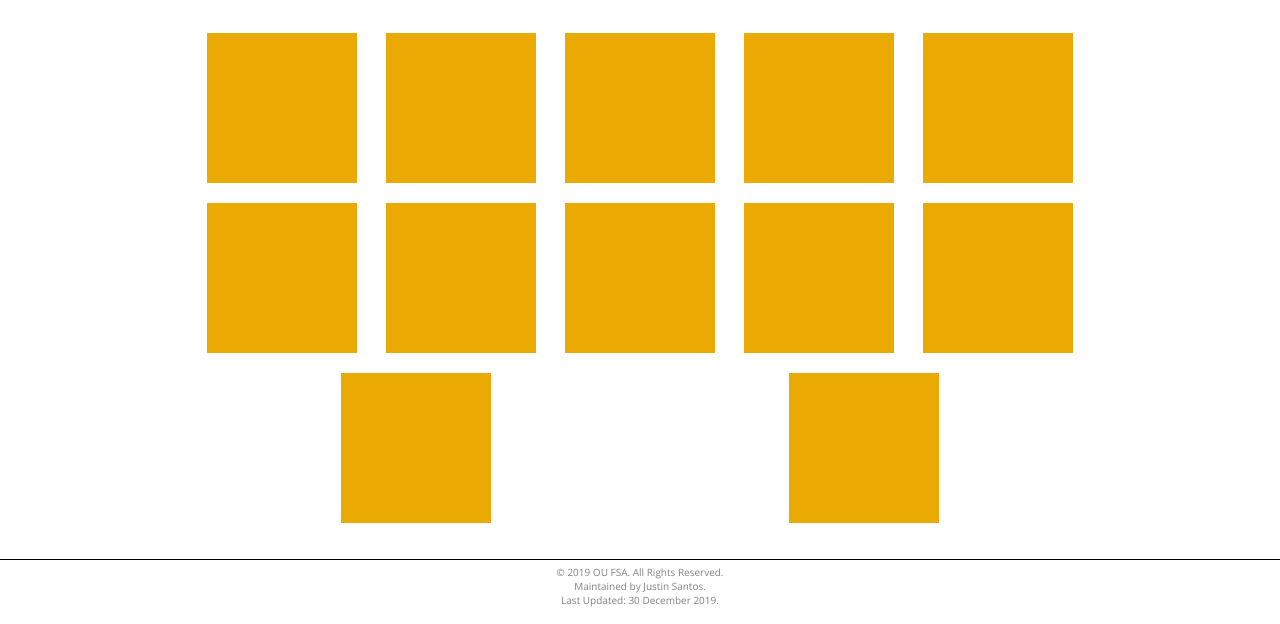
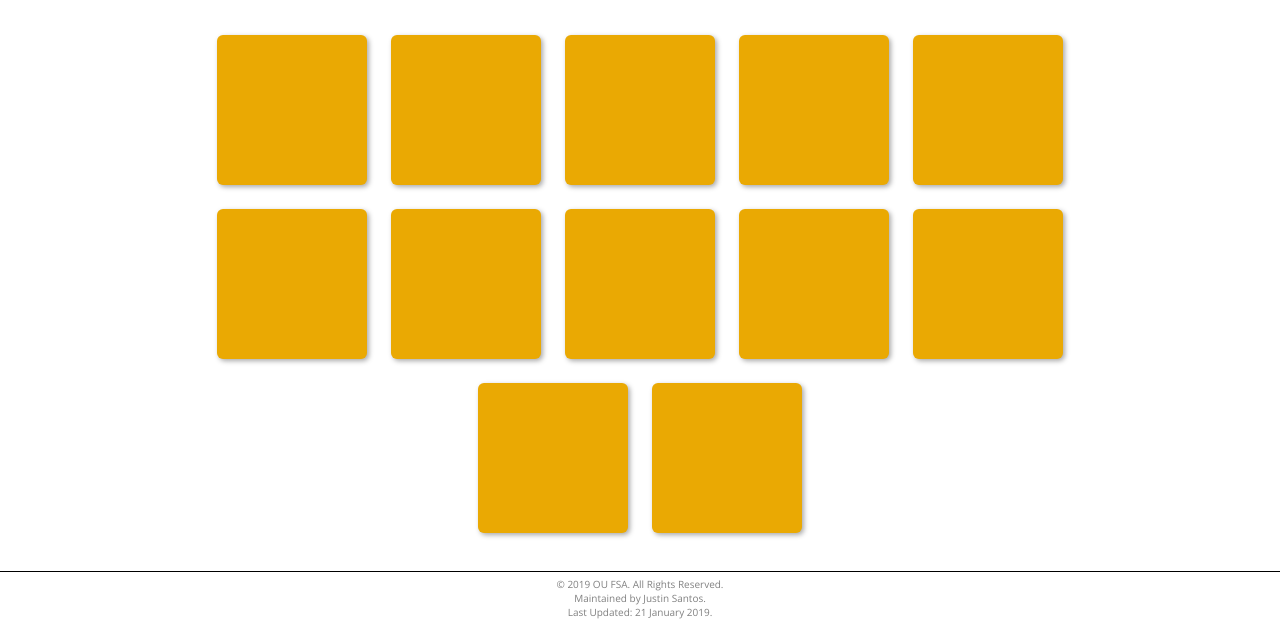
Before and after one commit to stinsan/ou-fsa-website, a website: page dist/about.html in a window 1280 px wide. Shown: the part 1348-1972 px from the top of the page. Drawn offline with nearby package versions, Linux system fonts and the light colour scheme.

Commit message:
About Page: Added rounded colors and shadows to images.

```diff
--- a/dist/about.html
+++ b/dist/about.html
@@ -88,7 +88,7 @@
   <div class="footer">
     © 2019 OU FSA. All Rights Reserved. <br>
     Maintained by Justin Santos.<br>
-    Last Updated: 30 December 2019.<br>
+    Last Updated: 21 January 2019.<br>
   </div>
 
   <!-- Animation on scroll scripts -->
--- a/dist/css/about/about-desktop.css
+++ b/dist/css/about/about-desktop.css
@@ -50,6 +50,7 @@
   padding: 2% 5%;
 }
 .about-us .exec-pic {
+  box-shadow: 2px 2px 5px #A9A9A9;
   width: 20%;
   border: 8px solid #EAA903;
   display: flex;
@@ -80,15 +81,17 @@
 .meet-the-exec {
   display: flex;
   flex-direction: row;
-  justify-content: space-around;
+  justify-content: center;
   flex-wrap: wrap;
   padding: 2% 15%;
 }
 .meet-the-exec .exec-image-display {
   background-color: #EAA903;
+  box-shadow: 2px 2px 5px #A9A9A9;
+  border-radius: 6px;
   min-width: 150px;
   min-height: 150px;
-  margin: 10px;
+  margin: 12px;
   transition-duration: 0.5s;
   color: white;
   display: flex;
--- a/dist/css/about/about-desktop.scss
+++ b/dist/css/about/about-desktop.scss
@@ -56,6 +56,7 @@
   padding: 2% 5%;
 
   .exec-pic {
+    box-shadow: 2px 2px 5px #A9A9A9;
     width: 20%;
     border: 8px solid #EAA903;
     display: flex;
@@ -90,15 +91,17 @@
 .meet-the-exec {
   display: flex;
   flex-direction: row;
-  justify-content: space-around;
+  justify-content: center;
   flex-wrap:wrap;
   padding: 2% 15%;
 
   .exec-image-display {
     background-color: #EAA903;
+    box-shadow: 2px 2px 5px #A9A9A9;
+    border-radius: 6px;
     min-width: 150px;
     min-height: 150px;
-    margin: 10px;
+    margin: 12px;
     transition-duration: 0.5s;
     color: white;
     display: flex;
--- a/dist/css/about/about-mobile.css
+++ b/dist/css/about/about-mobile.css
@@ -86,12 +86,12 @@
 .meet-the-exec {
   display: flex;
   flex-direction: row;
-  justify-content: space-around;
   flex-wrap: wrap;
   padding: 2% 15%;
 }
 .meet-the-exec .exec-image-display {
   background-color: #EAA903;
+  border-radius: 6px;
   min-width: 100px;
   min-height: 100px;
   margin: 5px;
--- a/dist/css/about/about-mobile.scss
+++ b/dist/css/about/about-mobile.scss
@@ -95,12 +95,12 @@
 .meet-the-exec {
   display: flex;
   flex-direction: row;
-  justify-content: space-around;
   flex-wrap:wrap;
   padding: 2% 15%;
 
   .exec-image-display {
     background-color: #EAA903;
+    border-radius: 6px;
     min-width: 100px;
     min-height: 100px;
     margin: 5px;
```
